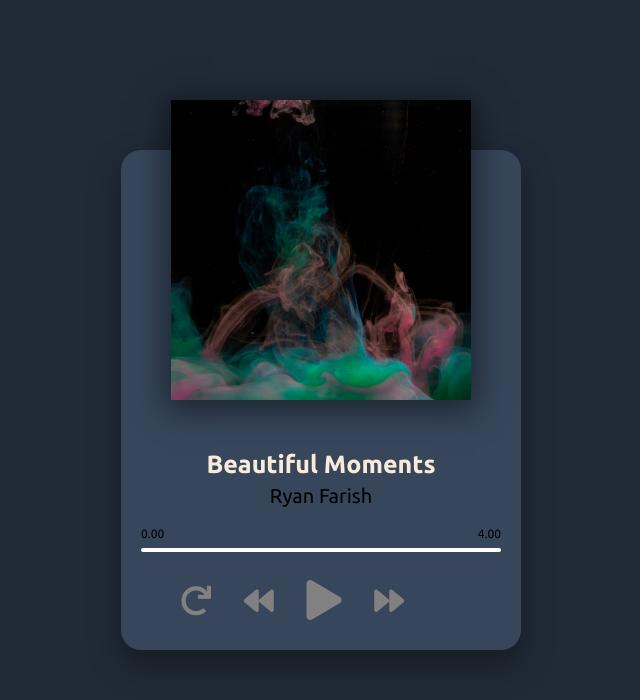
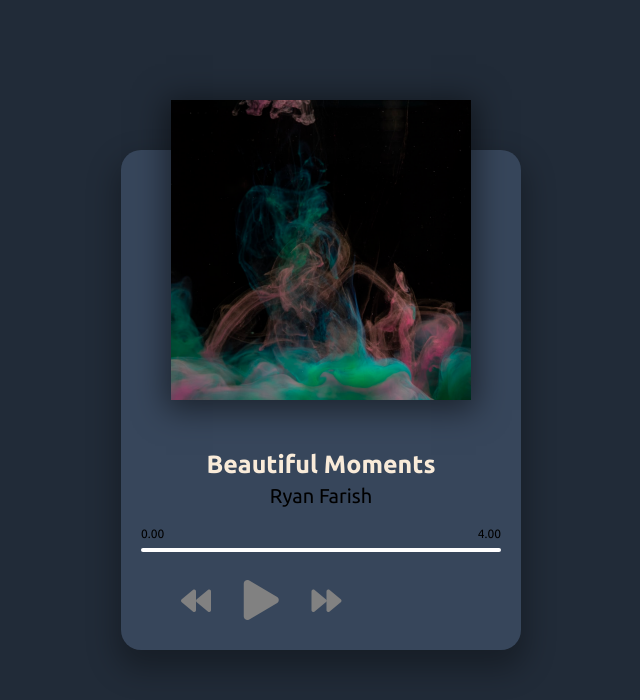
Before and after one commit to auorra/Music-Player, a plain HTML site: page index.html in a window 1280 px wide. Shown: the whole page, without its empty margins (319-959 px from the left). Drawn offline with Linux system fonts and the light colour scheme.

Commit message:
Update index.html

```diff
--- a/index.html
+++ b/index.html
@@ -32,7 +32,6 @@
         </div>
         <!-- Controls -->
         <div class="player-controls">
-            <i class="fas fa-redo" id="loop" title="loop"></i>
             <i class="fas fa-backward" id="prev" title="Previous"></i>
             <i class="fas fa-play main-button" id="play" title="Play"></i>
             <i class="fas fa-forward" id="next" title="Next"></i>
```
